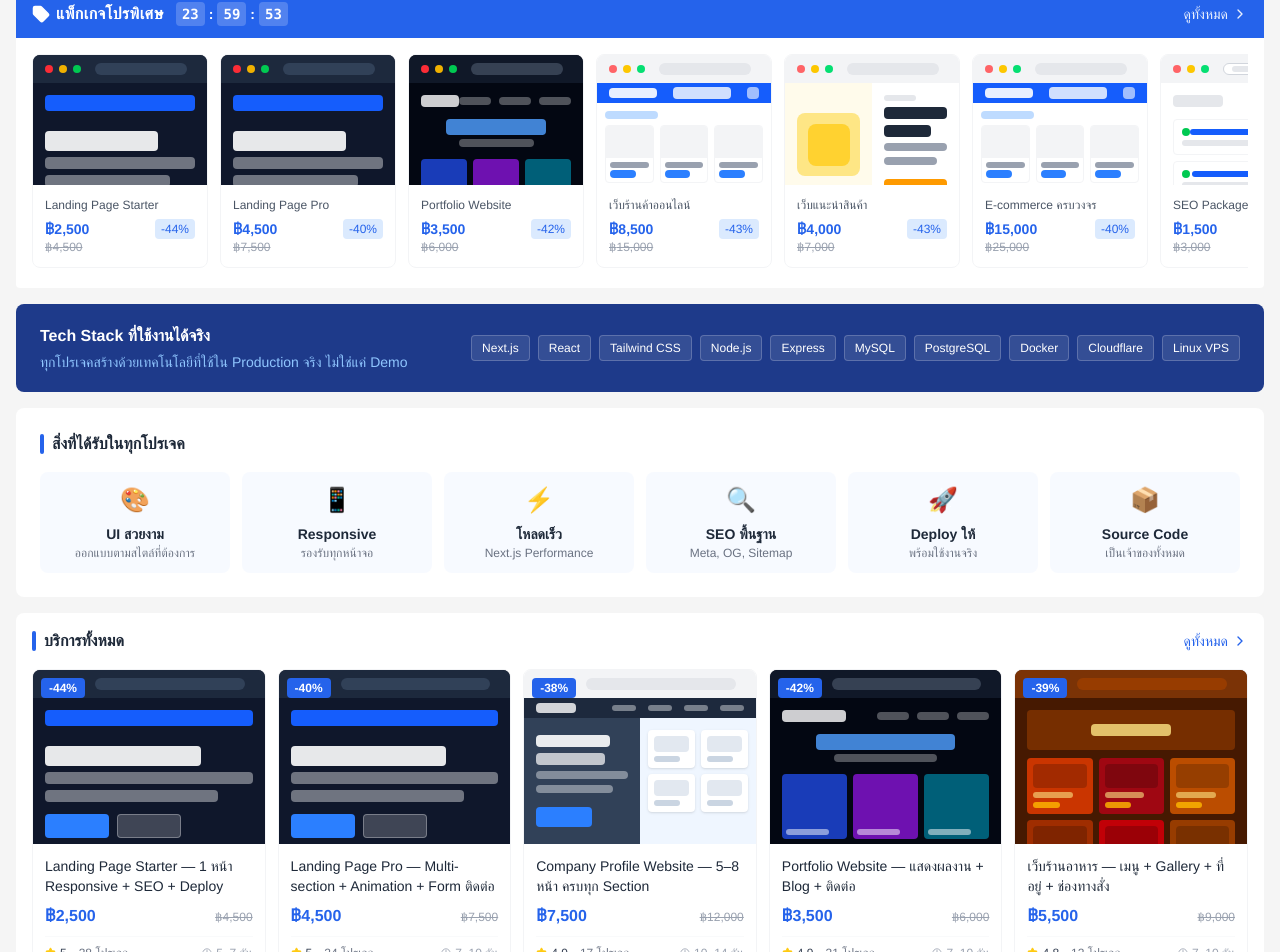
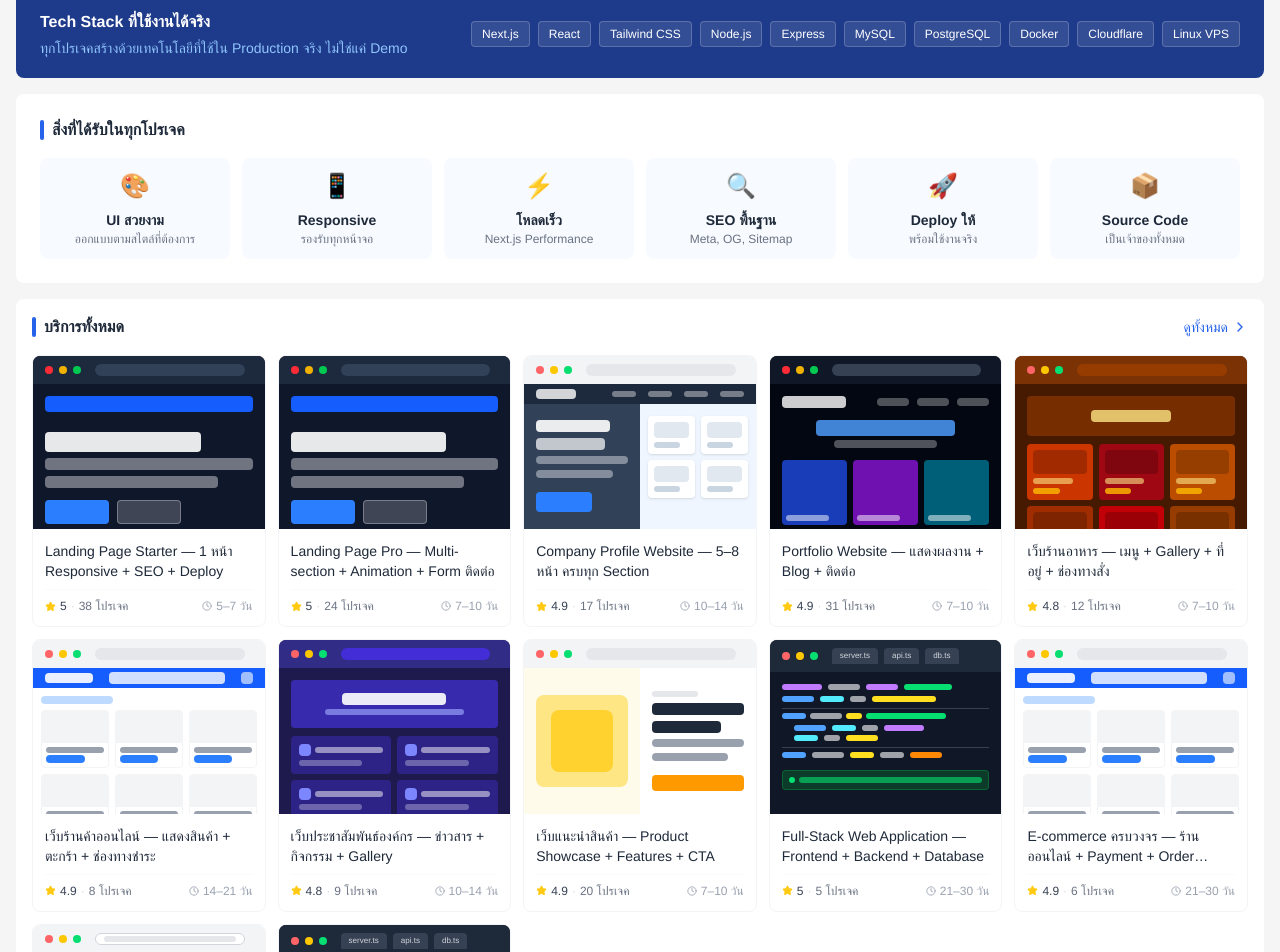
Before and after one commit to nopparoot15/shopee-clone, a Next.js app: page / in a window 1280 px wide. Shown: the part 882-1834 px from the top of the page. Built offline with nearby package versions, Linux system fonts and the light colour scheme.

Commit message:
remove pricing, remove flash deals section, update copyright to 2026

```diff
--- a/app/page.tsx
+++ b/app/page.tsx
@@ -1,5 +1,4 @@
 import CategoryGrid from "@/components/CategoryGrid";
-import FlashDeals from "@/components/FlashDeals";
 import ProductCard from "@/components/ProductCard";
 import { products } from "@/lib/data";
 import { ChevronRight, Code2, Rocket, Shield, Star, MessageSquare } from "lucide-react";
@@ -80,9 +79,6 @@ export default function HomePage() {
         {/* Categories */}
         <CategoryGrid />
 
-        {/* Featured packages */}
-        <FlashDeals />
-
         {/* Tech stack banner */}
         <div className="bg-[#1E3A8A] rounded-lg px-6 py-5 flex flex-col md:flex-row items-start md:items-center justify-between gap-4">
           <div>
--- a/app/products/[id]/page.tsx
+++ b/app/products/[id]/page.tsx
@@ -3,7 +3,7 @@ import { notFound } from "next/navigation";
 import ProductCard from "@/components/ProductCard";
 import ProductGallery from "@/components/ProductGallery";
 import AddToCartButton from "@/components/AddToCartButton";
-import { Star, Clock, Shield, Code2, Rocket, CheckCircle, ChevronRight } from "lucide-react";
+import { Star, Clock, Shield, Code2, Rocket, CheckCircle, ChevronRight, MessageSquare } from "lucide-react";
 import Link from "next/link";
 
 export async function generateStaticParams() {
@@ -72,14 +72,13 @@ export default async function ProductDetailPage({
             </div>
           </div>
 
-          {/* Price */}
-          <div className="bg-[#EFF6FF] rounded px-4 py-4 flex items-end gap-3">
+          {/* Pricing CTA */}
+          <div className="bg-[#EFF6FF] border border-blue-100 rounded px-4 py-4 flex items-center gap-3">
+            <MessageSquare size={20} className="text-[#2563EB] shrink-0" />
             <div>
-              <p className="text-xs text-gray-500 mb-0.5">ราคาเริ่มต้น</p>
-              <span className="text-[#2563EB] text-3xl font-light">฿{formatPrice(product.price)}</span>
+              <p className="text-sm font-semibold text-gray-800">ราคาขึ้นอยู่กับความต้องการ</p>
+              <p className="text-xs text-gray-500 mt-0.5">ทักมาบอกรายละเอียด จะแจ้งราคาและแนวทางให้ฟรีก่อนตกลงงาน</p>
             </div>
-            <span className="text-gray-400 text-lg line-through mb-0.5">฿{formatPrice(product.originalPrice)}</span>
-            <span className="bg-[#2563EB] text-white text-xs px-2 py-0.5 rounded mb-1">-{product.discount}%</span>
           </div>
 
           {/* Features included */}
--- a/components/AddToCartButton.tsx
+++ b/components/AddToCartButton.tsx
@@ -2,7 +2,6 @@
 
 import { useState } from "react";
 import { MessageSquare, Heart, CheckCircle } from "lucide-react";
-import { formatPrice } from "@/lib/data";
 import { Product } from "@/lib/types";
 
 interface Props {
@@ -24,12 +23,6 @@ export default function AddToCartButton({ product }: Props) {
       <div className="flex items-center gap-4 text-sm text-gray-500">
         <span className="w-24 shrink-0">ระยะเวลา</span>
         <span className="text-gray-700">{product.location}</span>
-      </div>
-
-      {/* Price summary */}
-      <div className="flex items-center gap-4 text-sm text-gray-500">
-        <span className="w-24 shrink-0">ราคาเริ่มต้น</span>
-        <span className="text-[#2563EB] text-lg font-medium">฿{formatPrice(product.price)}</span>
       </div>
 
       {/* Buttons */}
--- a/components/Footer.tsx
+++ b/components/Footer.tsx
@@ -60,7 +60,7 @@ export default function Footer() {
         </div>
       </div>
       <div className="border-t border-gray-100 py-4 text-center text-xs text-gray-400">
-        © 2025 WebPro — รับทำเว็บไซต์ครบวงจร | ส่งมอบงานพร้อมใช้งานจริง
+        © 2026 WebPro — รับทำเว็บไซต์ครบวงจร | ส่งมอบงานพร้อมใช้งานจริง
       </div>
     </footer>
   );
--- a/components/ProductCard.tsx
+++ b/components/ProductCard.tsx
@@ -1,7 +1,7 @@
 import Link from "next/link";
-import { formatPrice, formatSold } from "@/lib/data";
+import { formatSold } from "@/lib/data";
 import { Product } from "@/lib/types";
-import { Star, Clock, ArrowRight } from "lucide-react";
+import { Star, Clock, ArrowRight, MessageSquare } from "lucide-react";
 import ServiceMockup from "./ServiceMockup";
 
 interface ProductCardProps {
@@ -20,14 +20,13 @@ export default function ProductCard({ product, variant = "grid" }: ProductCardPr
           <ServiceMockup category={product.category} name={product.name} />
         </div>
         <div className="p-3">
-          <p className="text-xs text-gray-600 line-clamp-1 mb-1.5 font-medium">
+          <p className="text-xs text-gray-700 line-clamp-1 mb-2 font-medium">
             {product.name.split("—")[0].trim()}
           </p>
-          <div className="flex items-center justify-between">
-            <p className="text-[#2563EB] font-bold text-sm">฿{formatPrice(product.price)}</p>
-            <span className="text-xs bg-blue-100 text-[#2563EB] px-1.5 py-0.5 rounded font-medium">-{product.discount}%</span>
-          </div>
-          <p className="text-gray-400 text-xs line-through">฿{formatPrice(product.originalPrice)}</p>
+          <span className="text-xs bg-blue-100 text-[#2563EB] px-2 py-1 rounded font-medium flex items-center gap-1 w-fit">
+            <MessageSquare size={10} />
+            สอบถามราคา
+          </span>
         </div>
       </Link>
     );
@@ -38,7 +37,6 @@ export default function ProductCard({ product, variant = "grid" }: ProductCardPr
       href={`/products/${product.id}`}
       className="bg-white rounded-lg overflow-hidden hover:shadow-xl transition-all duration-200 group flex flex-col border border-gray-100 hover:border-blue-200 hover:-translate-y-0.5"
     >
-      {/* Mockup preview */}
       <div className="aspect-[4/3] overflow-hidden relative">
         <ServiceMockup category={product.category} name={product.name} />
         <div className="absolute inset-0 bg-gradient-to-t from-black/30 via-transparent to-transparent opacity-0 group-hover:opacity-100 transition-opacity flex items-end justify-center pb-3">
@@ -46,22 +44,10 @@ export default function ProductCard({ product, variant = "grid" }: ProductCardPr
             ดูรายละเอียด <ArrowRight size={12} />
           </span>
         </div>
-        {product.discount > 0 && (
-          <div className="absolute top-2 left-2 bg-[#2563EB] text-white text-xs px-2 py-0.5 font-bold rounded">
-            -{product.discount}%
-          </div>
-        )}
       </div>
 
       <div className="p-3 flex flex-col flex-1">
         <p className="text-sm text-gray-800 line-clamp-2 flex-1 mb-2 leading-5 font-medium">{product.name}</p>
-
-        <div className="flex items-baseline justify-between mb-2">
-          <span className="text-[#2563EB] font-bold text-base">฿{formatPrice(product.price)}</span>
-          {product.discount > 0 && (
-            <span className="text-xs text-gray-400 line-through">฿{formatPrice(product.originalPrice)}</span>
-          )}
-        </div>
 
         <div className="flex items-center justify-between text-xs text-gray-500 pt-2 border-t border-gray-50">
           <div className="flex items-center gap-1">
```
